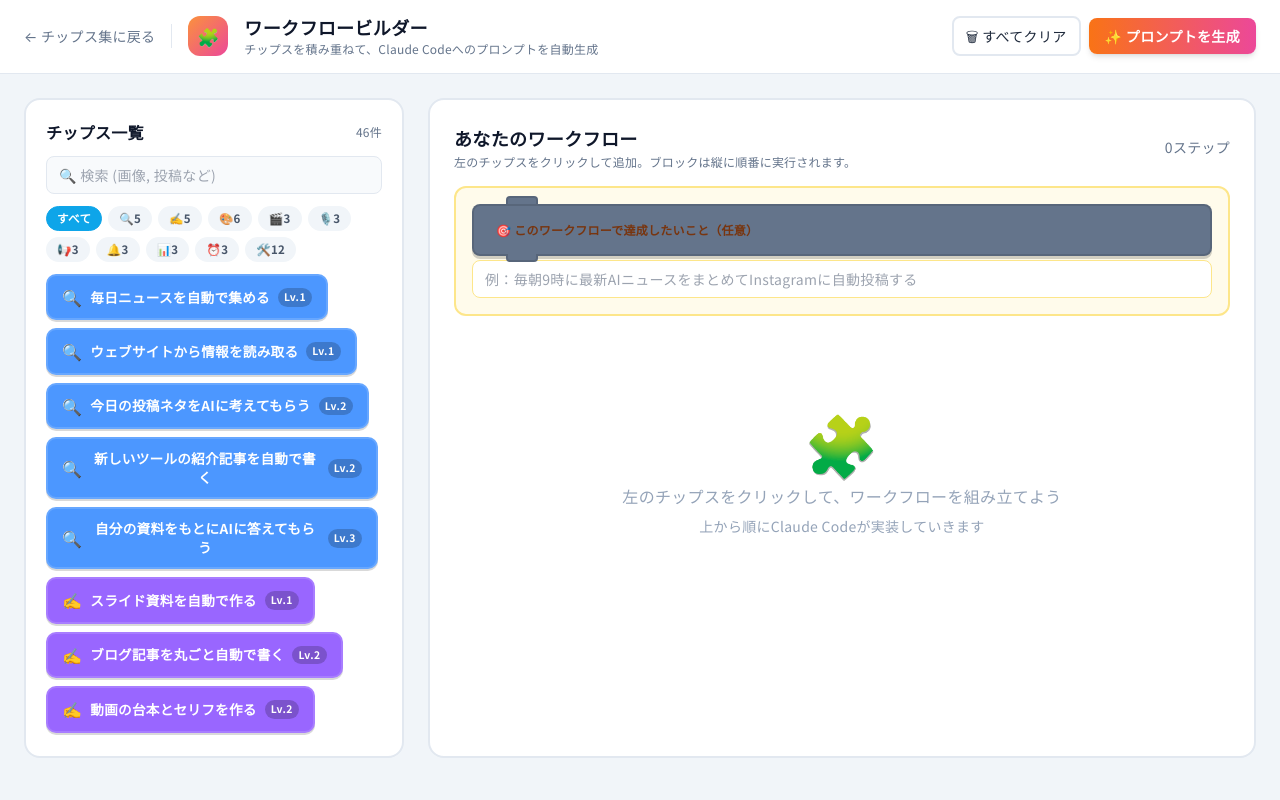
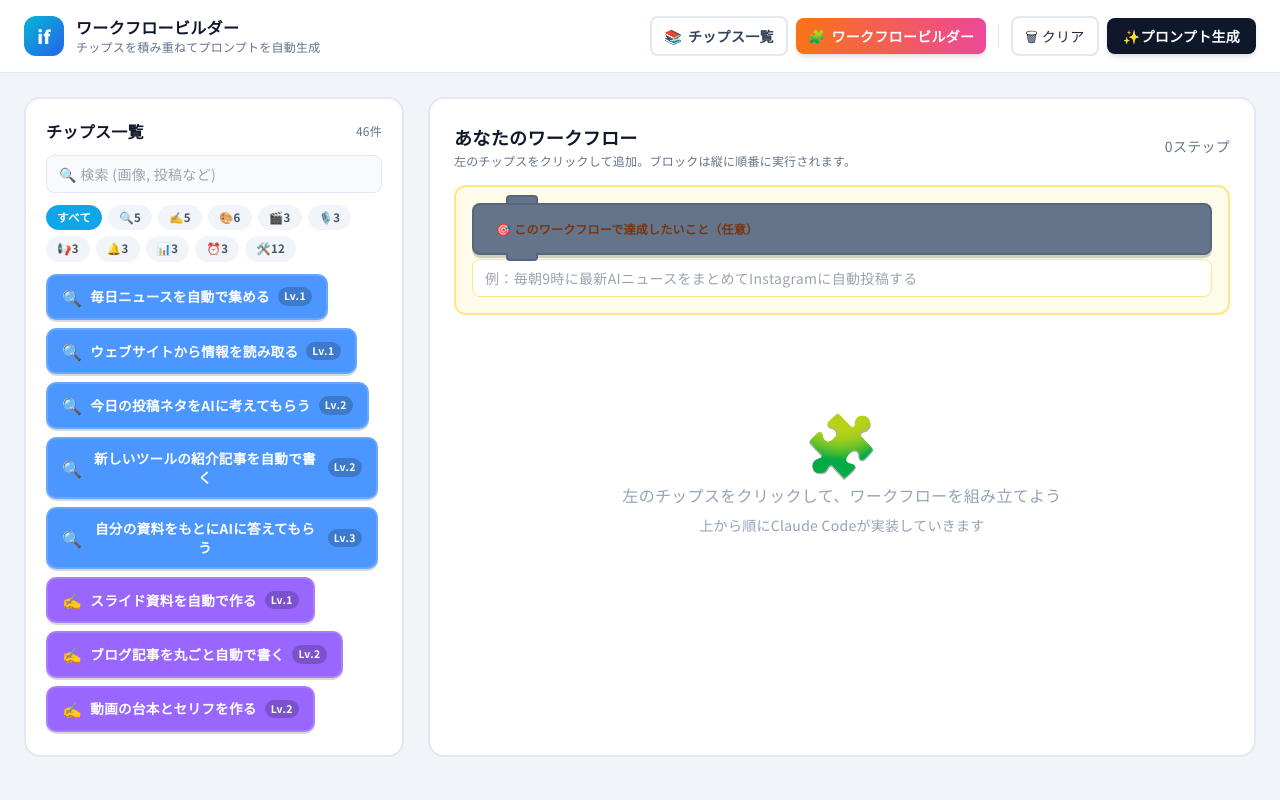
Before and after one commit to Getabako/AILesson, a plain HTML site: page tool/index.html in a window 1280 px wide. Drawn offline with nearby package versions, Linux system fonts and the light colour scheme.

Commit message:
feat: ヘッダーに共通ナビメニューを追加
チップス一覧とワークフロービルダーを両ページのヘッダーに統一配置し、
現在地をハイライト。モバイルはアイコンのみ表示で省スペース化。

Co-Authored-By: Claude Opus 4.7 (1M context) <noreply@anthropic.com>

```diff
--- a/tool/index.html
+++ b/tool/index.html
@@ -14,20 +14,25 @@
 <body class="bg-slate-100 text-slate-800 min-h-screen antialiased">
 
   <header class="border-b border-slate-200 bg-white/95 backdrop-blur sticky top-0 z-50">
-    <div class="max-w-[1400px] mx-auto px-6 py-4 flex items-center justify-between">
-      <div class="flex items-center gap-4">
-        <a href="../index.html" class="text-sm text-slate-500 hover:text-cyan-600 transition">← チップス集に戻る</a>
-        <div class="w-px h-6 bg-slate-200"></div>
-        <div class="w-10 h-10 rounded-xl bg-gradient-to-br from-orange-400 to-pink-500 flex items-center justify-center text-white text-lg">🧩</div>
-        <div>
-          <h1 class="font-bold text-lg leading-tight text-slate-900">ワークフロービルダー</h1>
-          <p class="text-xs text-slate-500 mt-0.5">チップスを積み重ねて、Claude Codeへのプロンプトを自動生成</p>
+    <div class="max-w-[1400px] mx-auto px-6 py-4 flex items-center justify-between gap-3">
+      <a href="../index.html" class="flex items-center gap-3 shrink-0">
+        <div class="w-10 h-10 rounded-xl bg-gradient-to-br from-cyan-500 to-blue-600 flex items-center justify-center font-black text-white text-lg">if</div>
+        <div class="hidden md:block">
+          <h1 class="font-bold text-base leading-tight text-slate-900">ワークフロービルダー</h1>
+          <p class="text-xs text-slate-500 mt-0.5">チップスを積み重ねてプロンプトを自動生成</p>
         </div>
-      </div>
-      <div class="flex items-center gap-2">
-        <button id="clear-btn" class="text-sm px-3 py-2 border-2 border-slate-200 rounded-lg hover:bg-slate-50 transition">🗑 すべてクリア</button>
-        <button id="generate-btn" class="text-sm px-4 py-2 bg-gradient-to-r from-orange-500 to-pink-500 text-white rounded-lg font-bold hover:opacity-90 transition shadow-md">✨ プロンプトを生成</button>
-      </div>
+      </a>
+      <nav class="flex items-center gap-1.5 sm:gap-2">
+        <a href="../index.html" class="inline-flex items-center gap-1.5 text-sm px-3 py-2 rounded-lg font-bold border-2 border-slate-200 text-slate-700 hover:bg-slate-50 transition">
+          📚 <span class="hidden sm:inline">チップス一覧</span>
+        </a>
+        <a href="index.html" class="inline-flex items-center gap-1.5 text-sm px-3 py-2 bg-gradient-to-r from-orange-500 to-pink-500 text-white rounded-lg font-bold shadow-md">
+          🧩 <span class="hidden sm:inline">ワークフロービルダー</span>
+        </a>
+        <div class="w-px h-6 bg-slate-200 mx-1 hidden lg:block"></div>
+        <button id="clear-btn" class="hidden lg:inline-flex text-sm px-3 py-2 border-2 border-slate-200 rounded-lg hover:bg-slate-50 transition">🗑 クリア</button>
+        <button id="generate-btn" class="inline-flex text-sm px-3 sm:px-4 py-2 bg-slate-900 text-white rounded-lg font-bold hover:bg-slate-800 transition shadow-md">✨ <span class="hidden sm:inline">プロンプト生成</span></button>
+      </nav>
     </div>
   </header>
 
```
Also changed, not shown: index.html (+14 -14 lines).
